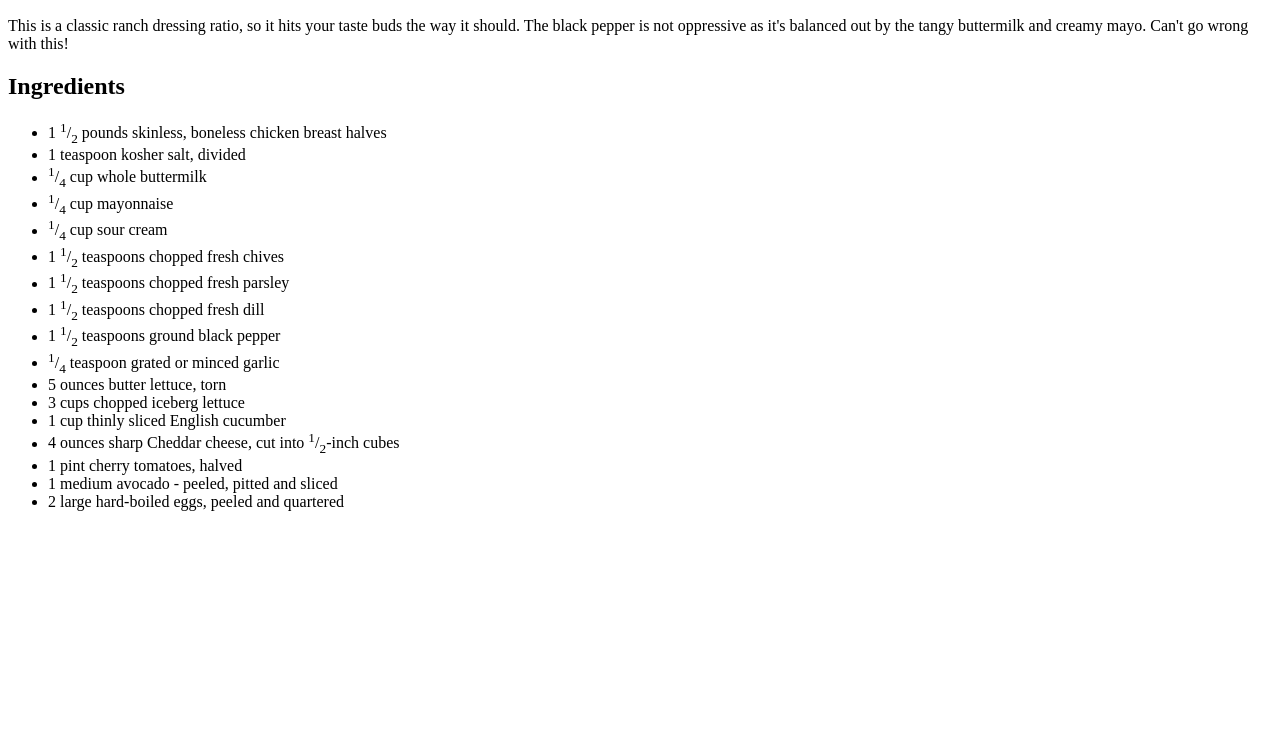
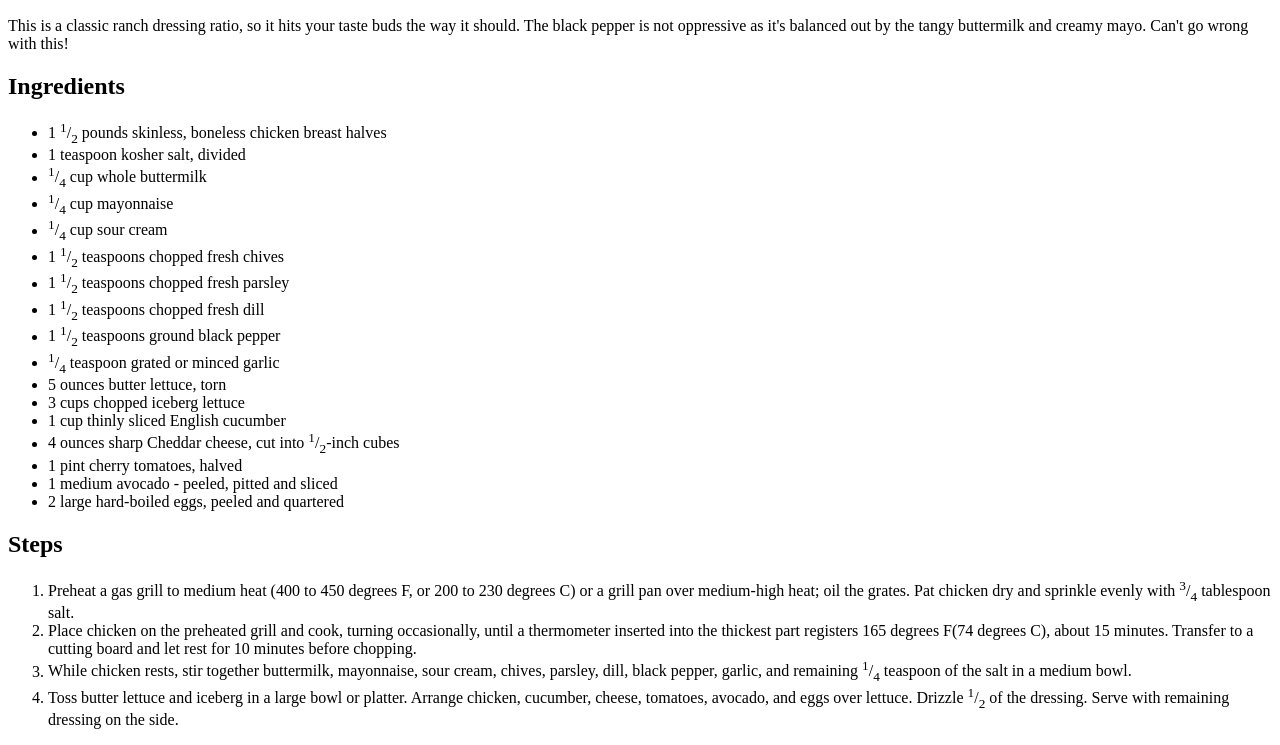
Before and after one commit to TweestidBunny/odin-recipes, a plain HTML site: page recipes/chefssallad.html in a window 1280 px wide. Shown: the part 583-1328 px from the top of the page. Before the commit the page ends 1110 px from the top, so only its background shows below. Drawn offline with Linux system fonts and the light colour scheme.

Commit message:
Add cooking steps for chefssalad

```diff
--- a/recipes/chefssallad.html
+++ b/recipes/chefssallad.html
@@ -35,6 +35,30 @@
       <li>1 medium avocado - peeled, pitted and sliced</li>
       <li>2 large hard-boiled eggs, peeled and quartered</li>
     </ul>
+    <h2>Steps</h2>
+    <ol>
+      <li>
+        Preheat a gas grill to medium heat (400 to 450 degrees F, or 200 to 230 degrees
+        C) or a grill pan over medium-high heat; oil the grates. Pat chicken dry and
+        sprinkle evenly with <sup>3</sup>/<sub>4</sub> tablespoon salt.
+      </li>
+      <li>
+        Place chicken on the preheated grill and cook, turning occasionally, until a
+        thermometer inserted into the thickest part registers 165 degrees F(74 degrees
+        C), about 15 minutes. Transfer to a cutting board and let rest for 10 minutes
+        before chopping.
+      </li>
+      <li>
+        While chicken rests, stir together buttermilk, mayonnaise, sour cream, chives,
+        parsley, dill, black pepper, garlic, and remaining <sup>1</sup>/<sub>4</sub> teaspoon of the salt in a
+        medium bowl.
+      </li>
+      <li>
+        Toss butter lettuce and iceberg in a large bowl or platter. Arrange chicken,
+        cucumber, cheese, tomatoes, avocado, and eggs over lettuce. Drizzle <sup>1</sup>/<sub>2</sub> of the
+        dressing. Serve with remaining dressing on the side.
+      </li>
+    </ol>
   </body>
 
 </html>
```
